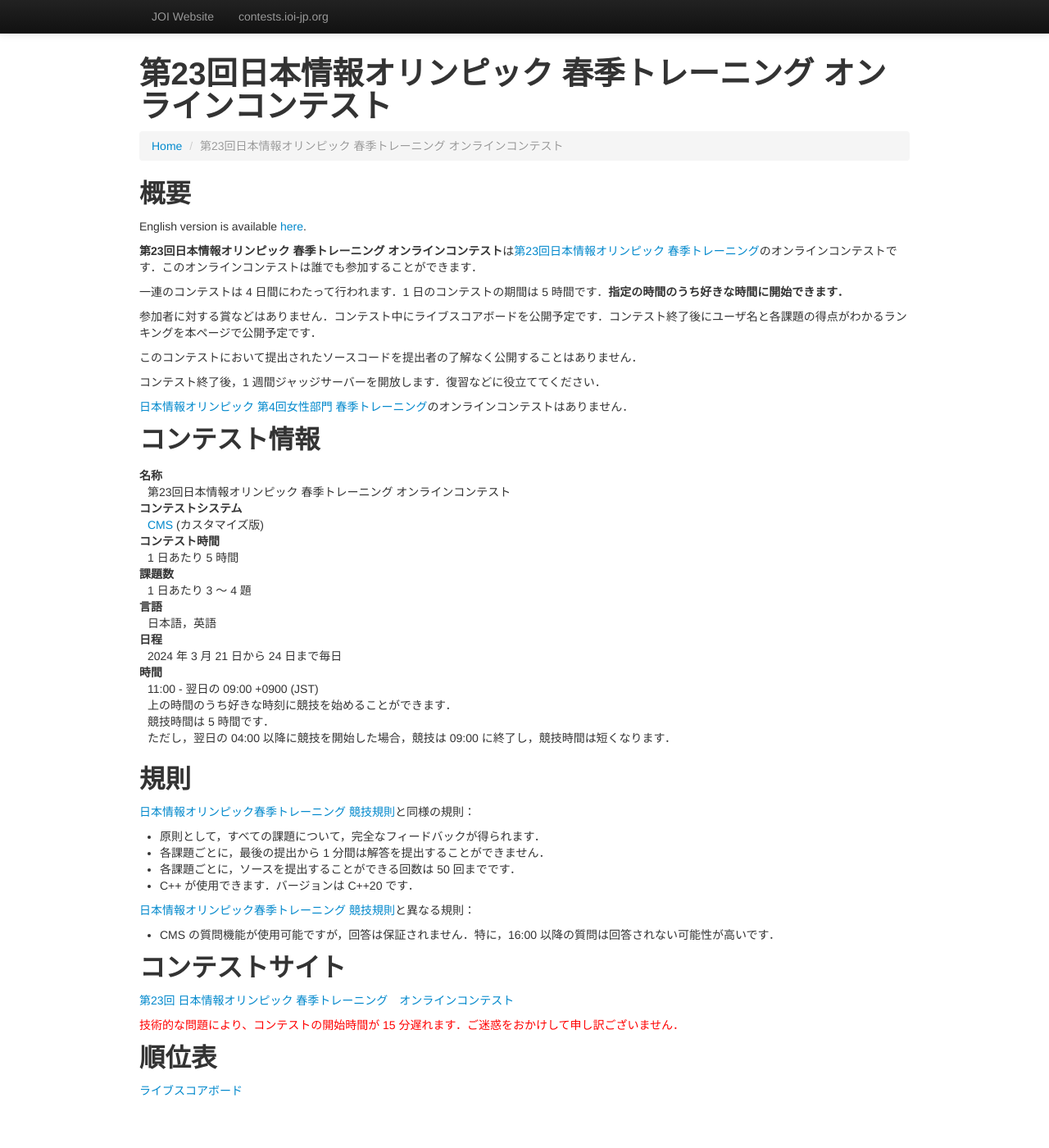
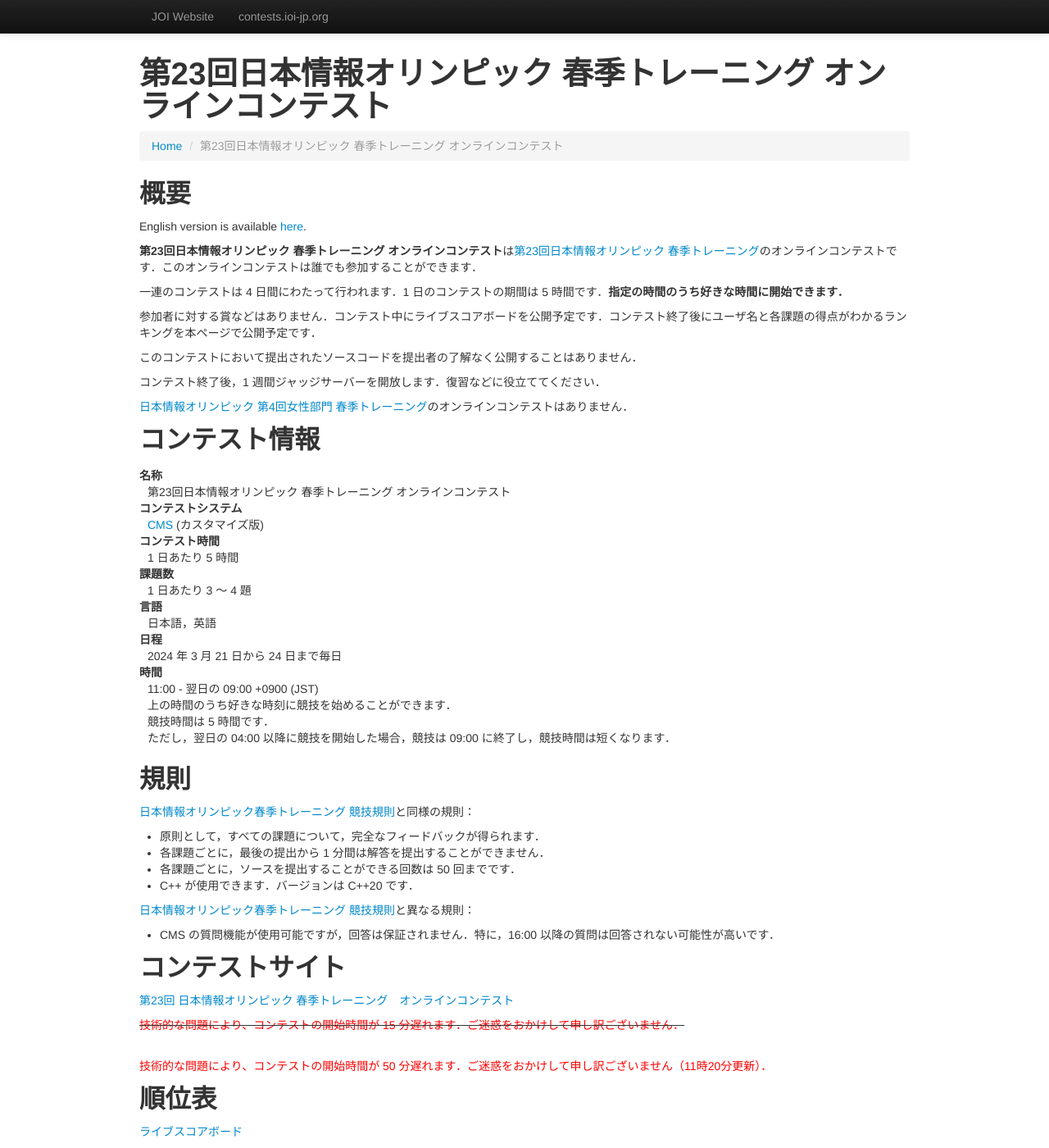
Before and after one commit to jcioi/joi-contests-site, a Jekyll site: the page built from joi-sp-2024/index.md, in a window 1280 px wide and 1400 px high. Shown: the whole window at 82% size. Built offline with Jekyll 4.4.1, drawn with Linux system fonts in a browser that asks for light colours.

```diff
--- a/joi-sp-2024/index.md
+++ b/joi-sp-2024/index.md
@@ -68,7 +68,8 @@ English version is available [here](./index-en.html).
 ## コンテストサイト
 [第23回 日本情報オリンピック 春季トレーニング　オンラインコンテスト](https://cms.ioi-jp.org/)
 
-<font color="red">技術的な問題により、コンテストの開始時間が 15 分遅れます．ご迷惑をおかけして申し訳ございません．</font>
+<strike><font color="red">技術的な問題により、コンテストの開始時間が 15 分遅れます．ご迷惑をおかけして申し訳ございません．</font></strike><br>
+<font color="red">技術的な問題により、コンテストの開始時間が 50 分遅れます．ご迷惑をおかけして申し訳ございません（11時20分更新）．</font>
 
 ## 順位表
 [ライブスコアボード](https://ranking.cms.ioi-jp.org)
```
Also changed, not shown: joi-sp-2024/index-en.md (+2 -1 lines).
